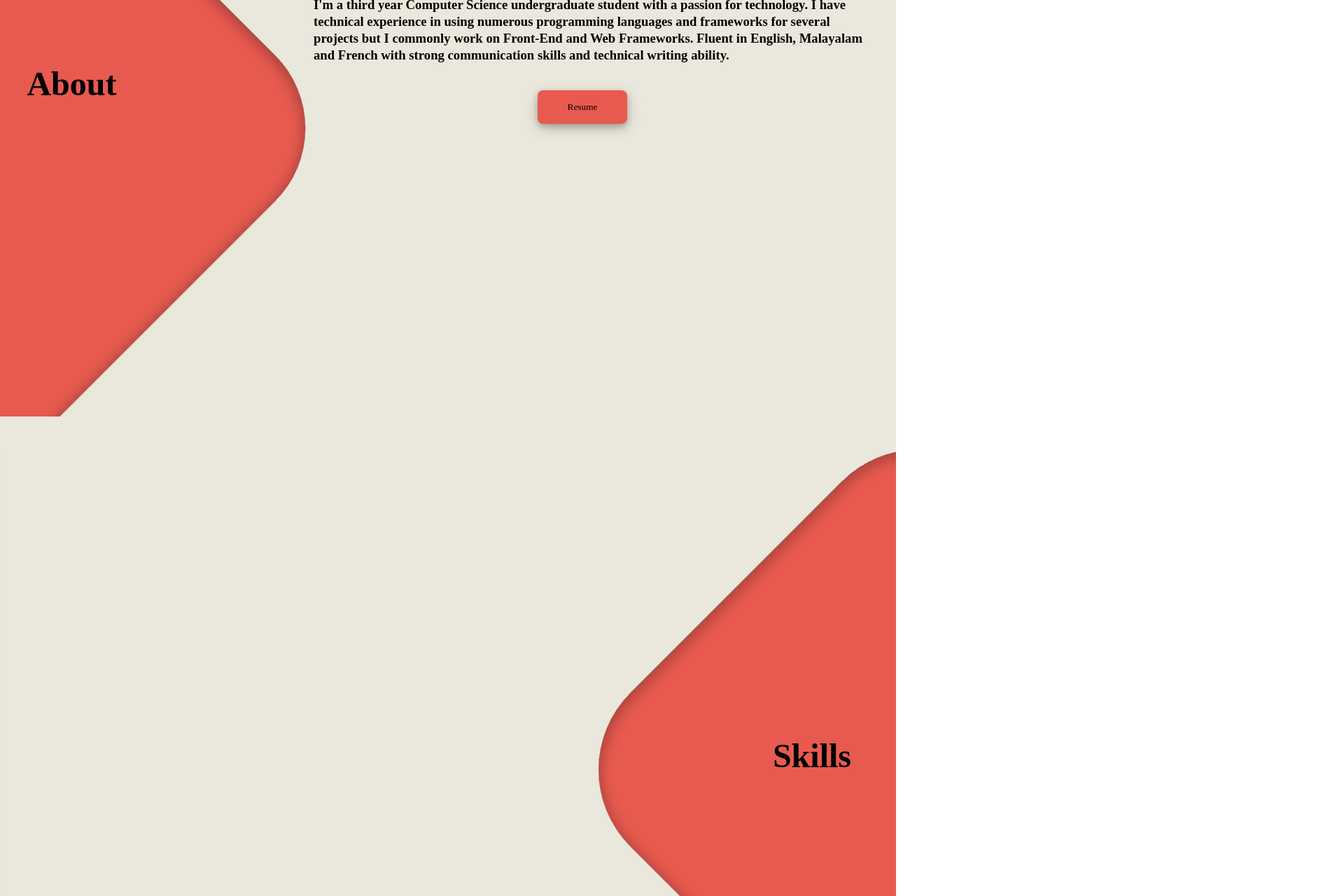
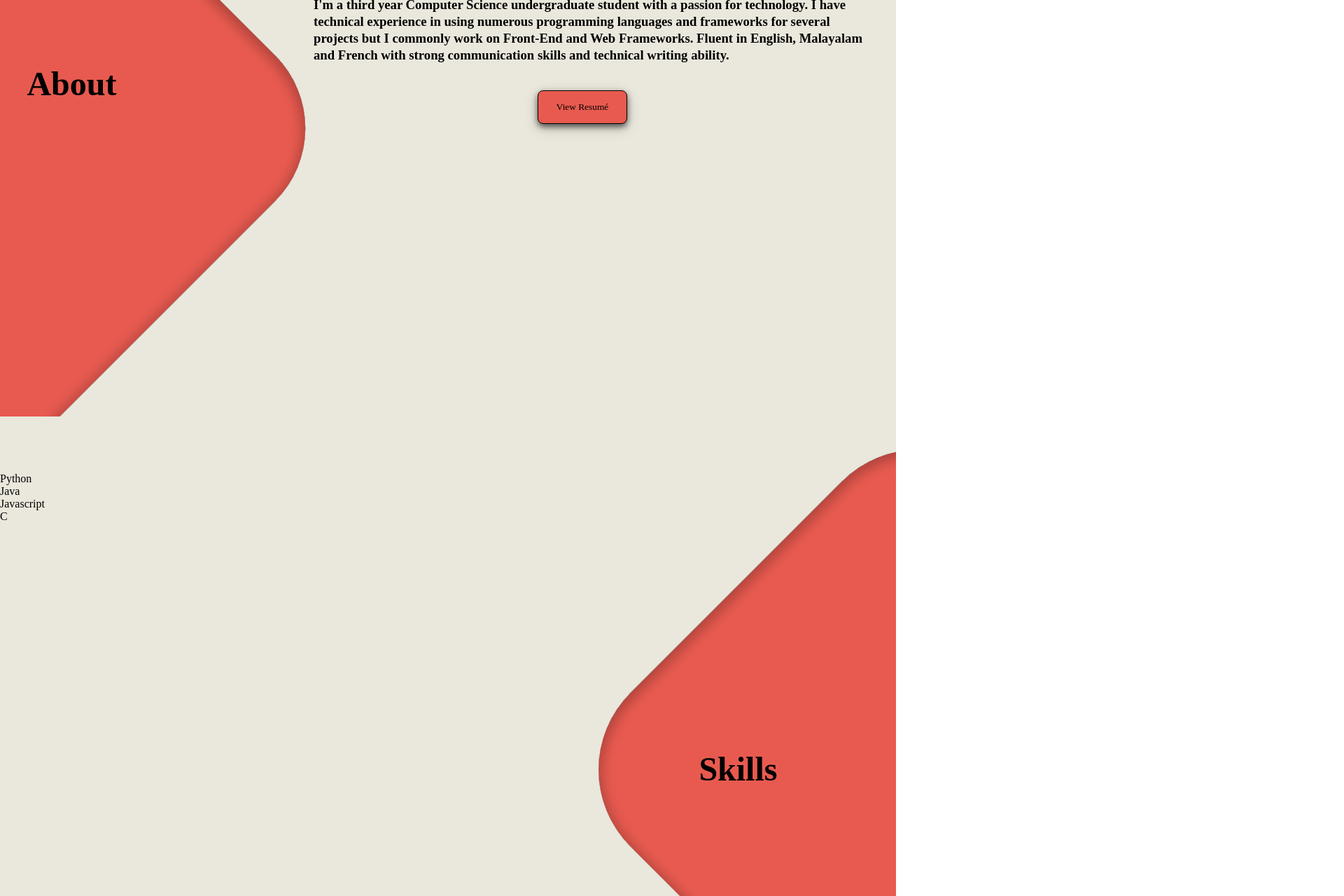
Before and after one commit to prnv0/portfolio, a React (Create React App) app: page / in a window 1280 px wide. Shown: the part 1300-2580 px from the top of the page at 70% size, 1920 px wide, since content can reach past the window. Built offline with nearby package versions, Linux system fonts and the light colour scheme; the HTML template or start-up script is replaced by a standard one.

Commit message:
updated about page

```diff
--- a/src/Components/About/About.js
+++ b/src/Components/About/About.js
@@ -19,7 +19,7 @@ function About() {
                 </h3>
             </div>
             <div>
-                <button className="resume-button">Resume</button>
+                <button className="resume-button">View Resumé</button>
             </div>
         </div>
     );
--- a/src/Components/About/styling.css
+++ b/src/Components/About/styling.css
@@ -23,18 +23,20 @@
 }
 .resume-button{
     font-family:'Press Start 2P';
-    border-style: none;
+    border-style:groove;
     margin-left: 60%;
     margin-top: 3%;
     height: 3rem;
     width: 8rem;
     color: black;
     background-color: #e85a4f;
+    border-color: black;
+    border-width: 0.1rem;
     border-radius: 0.5rem;
-    box-shadow: 0 4px 8px 0 rgba(0, 0, 0, 0.2), 0 6px 20px 0 rgba(0, 0, 0, 0.19);
+    box-shadow: 0 4px 8px 0 rgba(0, 0, 0, 0.605), 0 6px 20px 0 rgba(0, 0, 0, 0.19);
 }
 .resume-button:hover{
-    box-shadow: 0 4px 8px 0 rgba(0, 0, 0, 0.2), 0 6px 20px 0 rgba(0, 0, 0, 0.668);
+    box-shadow: 0 4px 8px 0 rgba(0, 0, 0, 0.605), 0 6px 20px 0 rgba(0, 0, 0, 0.668);
 }
 .resume-button:active {
     background-size: 50% 50%;
--- a/src/Components/Home/styling.css
+++ b/src/Components/Home/styling.css
@@ -25,7 +25,7 @@
  }
 .hometext{
     color: black;
-    margin-top: 12%;
+    margin-top: 35vh;
     margin-right: 45%;
     font-size: 2em;
     font: bold;
--- a/src/Components/Skills/Skills.js
+++ b/src/Components/Skills/Skills.js
@@ -4,7 +4,11 @@ function Skills() {
         <div className="skillsmain">
             <h1 className="skillsheading">Skills</h1>
             <div className="skillstext">
-
+                <div className="skill">Python</div>
+                <div className="skill">Java</div>
+                <div className="skill">Javascript</div>
+                <div className="skill">C</div>
+                <div className="skill"></div>
             </div>
         </div>
     );
--- a/src/Components/Skills/styling.css
+++ b/src/Components/Skills/styling.css
@@ -11,7 +11,6 @@
     color: black;
     font-size: 3rem;
     position: relative;
-    top: 45%;
-    text-align: right;
-    right: 5%;
+    top: 47%;
+    left: 78%;
     };
```
